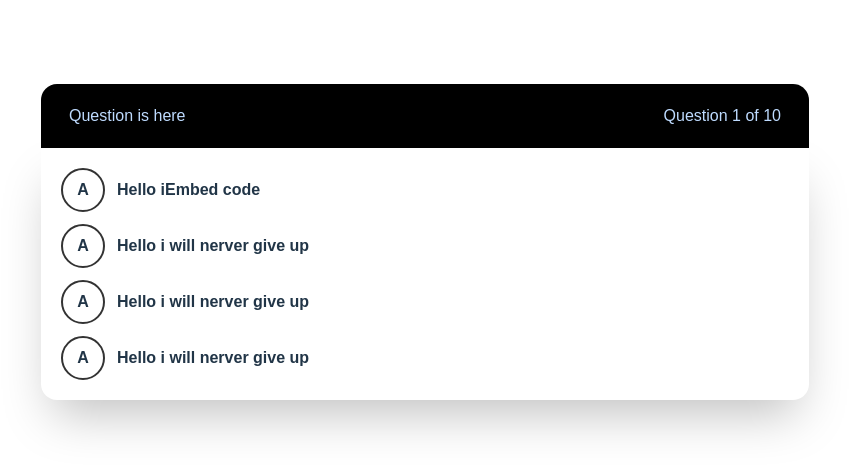
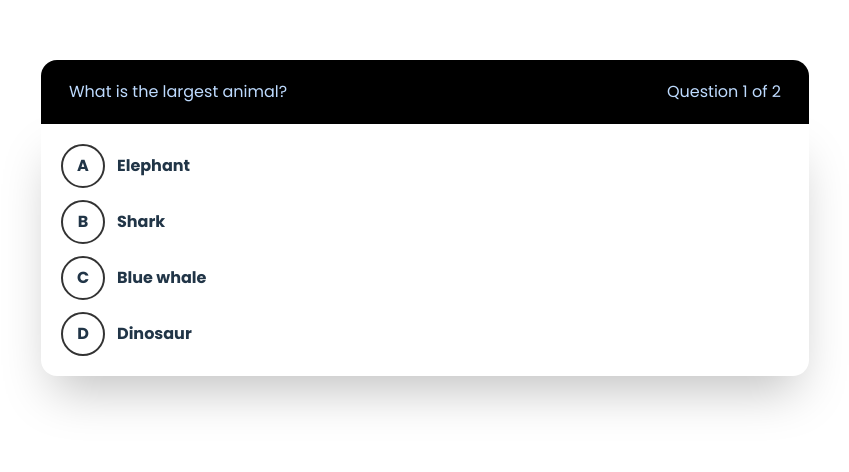
Before and after one commit to VanToanUNIVERSE/quiz-app, a React (Vite) app: page /play in a window 1280 px wide. Shown: the part 158-630 px from the top of the page, without its empty margins (215-1064 px from the left). Built offline with nearby package versions, Linux system fonts and the light colour scheme.

Commit message:
update Play

```diff
--- /dev/null
+++ b/src/components/Answers.jsx
@@ -0,0 +1,22 @@
+import React from 'react';
+
+const Answers = (props) => {
+    const labels = ['A', 'B', 'C', 'D'];
+    const merged = props.answers.map((answer, index) => ({
+        label: labels[index],
+        ...answer
+    }));
+    if (!props.answers || props.answers.length === 0) {
+        return (<h2 className='flex justify-center text-4xl p-5'>Bạn đã hoàn thành</h2>);
+    }
+    return (
+        <div>
+            <div className=' shadow-2xl p-5 flex flex-col gap-3 rounded-b-2xl'>
+            {merged.map((item, index) => <div onClick={() => props.onClick(index)} className={`flex justify-start items-center gap-3 font-bold`}><span className='answer cursor-pointer hover:bg-black transition-all'>{item.label}</span>{item.content}</div>)}
+
+            </div>
+        </div>
+    );
+};
+
+export default Answers;
--- /dev/null
+++ b/src/components/Quiz.jsx
@@ -0,0 +1,45 @@
+import React, { useState } from 'react';
+import Answers from './Answers';
+import { quizzes } from '../testData';
+import '../index.css';
+
+const Quiz = () => {
+    const [isChoose, setIsChoose] = useState(false);
+    const [selectedIndex, setSelectedIndex] = useState(null);
+    const [correct, setCorrect] = useState(null);
+    const [score, setScore] = useState(0);
+    const [currentQuizID, setCurrentQuizID] = useState(0);
+    const currentQuiz = quizzes[currentQuizID];
+    const handleQuiz = (index) => {
+        setSelectedIndex(index);
+        if (currentQuizID < quizzes.length) {
+            if (currentQuiz.answers[index].correct) {
+                setScore(prev => prev + 1);
+                setCorrect(true);
+            }
+            setIsChoose(true);
+            setCorrect(false);
+        }
+        else {
+            console.log('complete');
+        }
+    }
+    const handleNext = () => {
+        setCurrentQuizID(prev => prev + 1);
+        setIsChoose(false);
+    }
+    return (
+        <div>
+            <div className=' w-[60%] mx-auto flex flex-col '>
+                <div className=' bg-black text-blue-200 px-7 py-5 flex justify-between rounded-t-2xl'>
+                    <h3>{currentQuiz ? currentQuiz.question : 'complete'}</h3>
+                    <p>Question {currentQuiz ? currentQuiz.id : quizzes.length} of {quizzes.length}</p>
+                </div>
+                <Answers correct={correct} selectedIndex={selectedIndex} answers={currentQuiz ? currentQuiz.answers : []} onClick={handleQuiz}></Answers>
+                <button onClick={handleNext} className={`${isChoose ? '' : 'invisible'} px-7 py-2 rounded cursor-pointer bg-lime-500 mx-auto mt-2 hover:bg-lime-400`}>Next</button>
+            </div>
+        </div>
+    );
+};
+
+export default Quiz;
--- a/src/index.css
+++ b/src/index.css
@@ -1,5 +1,6 @@
+@import url('https://fonts.googleapis.com/css2?family=Poppins:wght@100..900&display=swap');
 @import "tailwindcss";
-@import url('https://fonts.googleapis.com/css2?family=Poppins:wght@100..900&display=swap');
+
 :root {
   font-family: 'Poppins', sans-serif;
   line-height: 1.5;
@@ -38,24 +39,8 @@ h1 {
   line-height: 1.1;
 }
 
-button {
-  border-radius: 8px;
-  border: 1px solid transparent;
-  padding: 0.6em 1.2em;
-  font-size: 1em;
-  font-weight: 500;
-  font-family: inherit;
-  background-color: #1a1a1a;
-  cursor: pointer;
-  transition: border-color 0.25s;
-}
-button:hover {
-  border-color: #646cff;
-}
-button:focus,
-button:focus-visible {
-  outline: 4px auto -webkit-focus-ring-color;
-}
+
+
 
 .answer {
   border: 2px solid #333;
@@ -76,7 +61,5 @@ button:focus-visible {
   a:hover {
     color: #747bff;
   }
-  button {
-    background-color: #f9f9f9;
-  }
+
 }
--- a/src/pages/Play.jsx
+++ b/src/pages/Play.jsx
@@ -1,20 +1,10 @@
 import React from 'react';
 import '../index.css';
+import Quiz from '../components/Quiz';
 
 const Play = () => {
     return (
-        <div className=' w-[60%] mx-auto'>
-            <div className=' bg-black text-blue-200 px-7 py-5 flex justify-between rounded-t-2xl'>
-                <h3>Question is here</h3>
-                <p>Question 1 of 10</p>
-            </div>
-            <div className=' shadow-2xl p-5 flex flex-col gap-3 rounded-b-2xl'>
-                <div className='flex justify-start items-center gap-3 font-bold'><span className='answer cursor-pointer hover:bg-black transition-all'>A</span>Hello iEmbed code</div>
-                <div className='flex justify-start items-center gap-3 font-bold'><span className='answer cursor-pointer hover:bg-black transition-all'>A</span>Hello i will nerver give up</div>
-                <div className='flex justify-start items-center gap-3 font-bold'><span className='answer cursor-pointer hover:bg-black transition-all'>A</span>Hello i will nerver give up</div>
-                <div className='flex justify-start items-center gap-3 font-bold'><span className='answer cursor-pointer hover:bg-black transition-all'>A</span>Hello i will nerver give up</div>
-            </div>
-        </div>
+        <Quiz></Quiz>
     );
 };
 
--- /dev/null
+++ b/src/testData.jsx
@@ -0,0 +1,24 @@
+
+
+export const quizzes = [
+    {
+        id: 1,
+        question: 'What is the largest animal?',
+        answers: [
+            { content: 'Elephant', correct: false},
+            {content: 'Shark', correct: false},
+            {content: 'Blue whale', correct: true},
+            {content: 'Dinosaur', correct: false}
+        ]
+    },
+    {
+        id: 2,
+        question: 'Which is a flower?',
+        answers: [
+            { content: 'Elephant', correct: false},
+            {content: 'Rose', correct: true},
+            {content: 'Blue whale', correct: false},
+            {content: 'Dinosaur', correct: false}
+        ]
+    }
+];
```
Also changed, not shown: src/handle.jsx (added).
